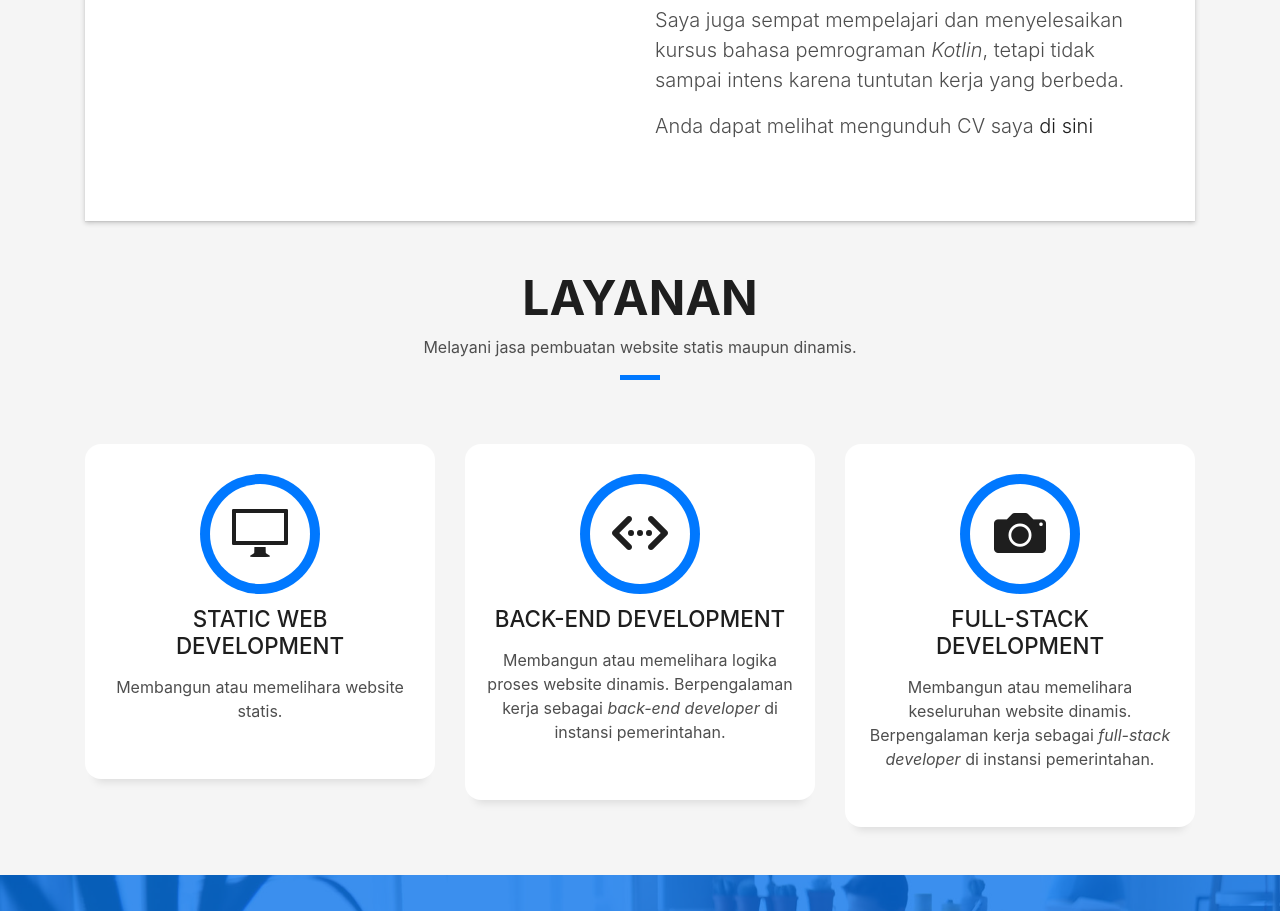
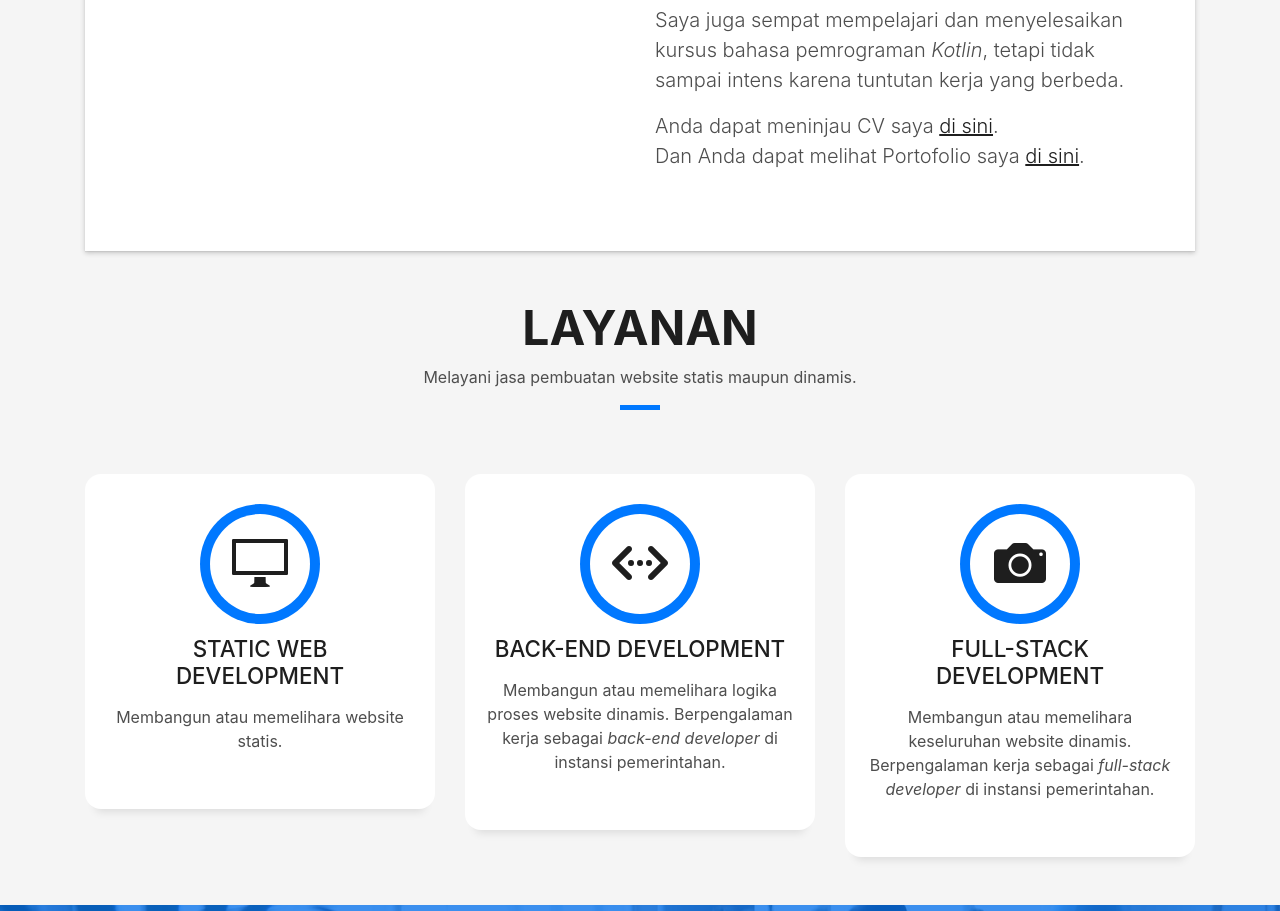
Before and after one commit to bachtiarlubis/bachtiarlubis.github.io, a plain HTML site: page index.html in a window 1280 px wide. Shown: the part 1673-2584 px from the top of the page. Drawn offline with Linux system fonts and the light colour scheme; files whose address does not match are found by name.

Commit message:
Penambahan link web portofolio

```diff
--- a/index.html
+++ b/index.html
@@ -159,7 +159,9 @@
                     Saya juga sempat mempelajari dan menyelesaikan kursus bahasa pemrograman <i>Kotlin</i>, tetapi tidak sampai intens karena tuntutan kerja yang berbeda.
                   </p>
                   <p class="lead">
-                    Anda dapat melihat mengunduh CV saya <a class="js-scroll" href="https://drive.google.com/file/d/1NVp_zttWAfxGmy96RyKOFNJJkeQDUHcm/view?usp=sharing" target="_blank">di sini</a>
+                    Anda dapat meninjau CV saya <a class="js-scroll" href="https://drive.google.com/file/d/1NVp_zttWAfxGmy96RyKOFNJJkeQDUHcm/view?usp=sharing" target="_blank"><u>di sini</u></a>.
+                    <br>
+                    Dan Anda dapat melihat Portofolio saya <a class="js-scroll" href="https://bachtiarlubis.github.io/" target="_blank"><u>di sini</u></a>.
                   </p>
                 </div>
               </div>
```
